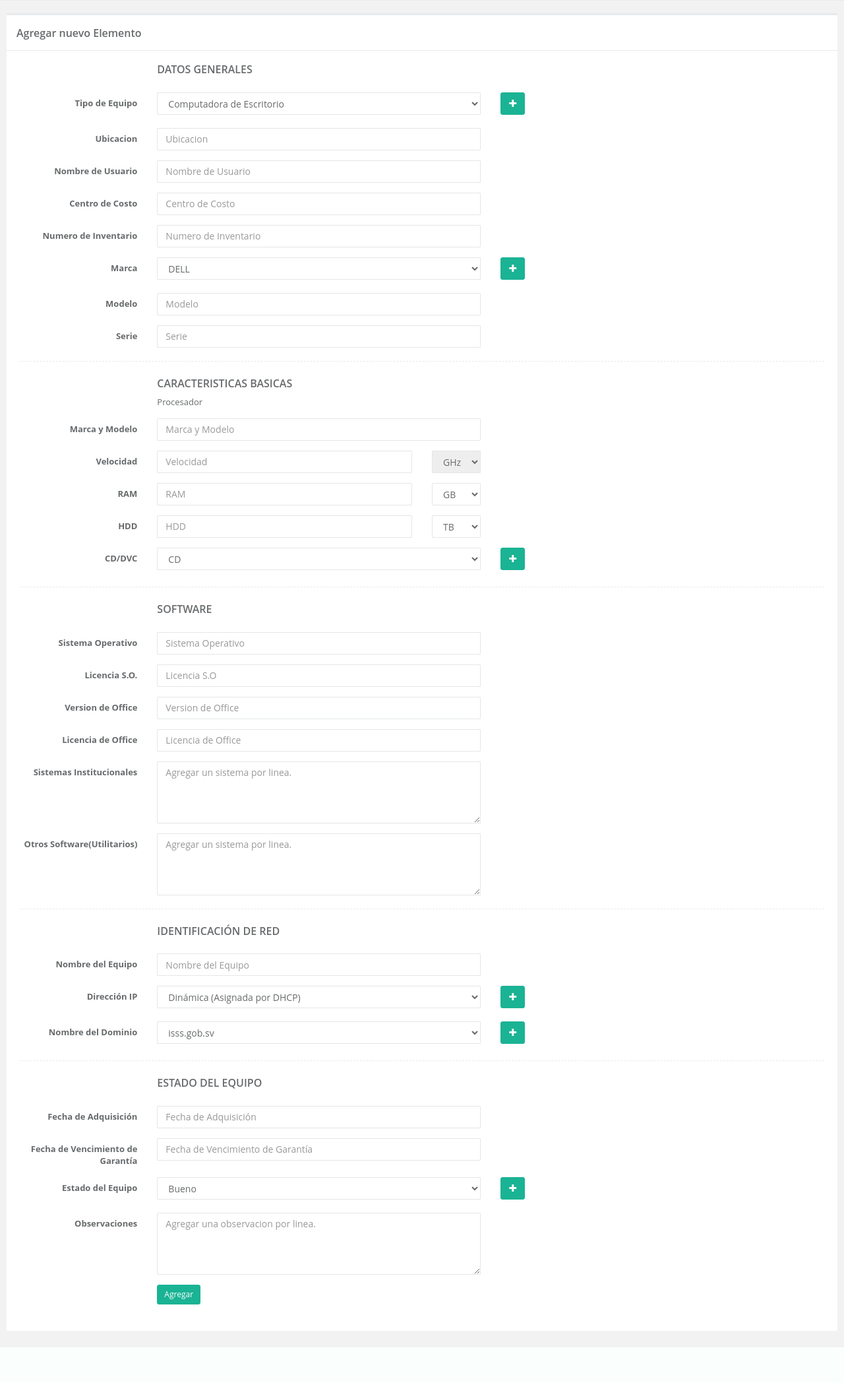
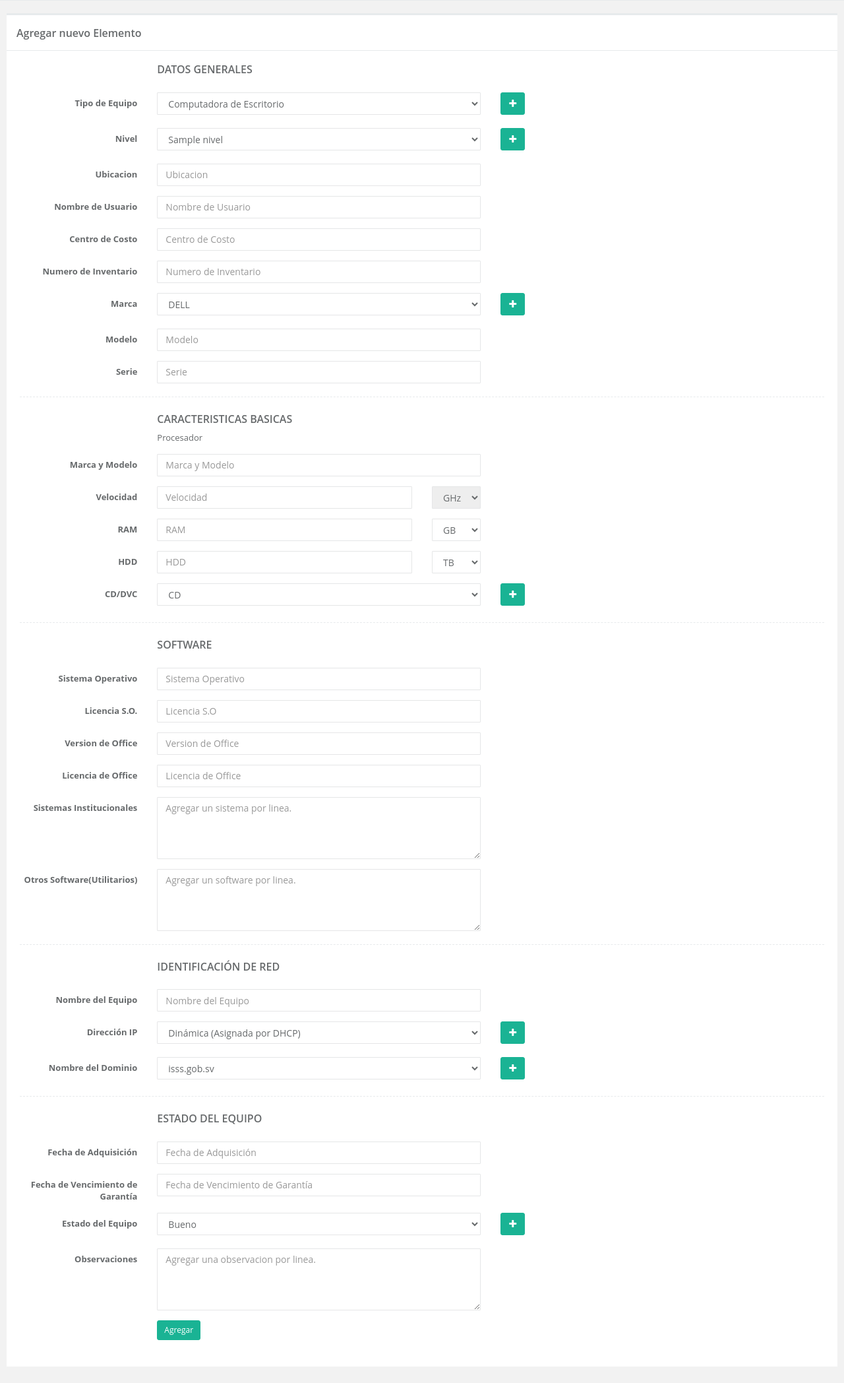
Before and after one commit to Gerard2702/Invequipo, a PHP site: page /nuevo.php in a window 1280 px wide. Shown: the part 60-2156 px from the top of the page at 66% size. Before the commit the page ends 2037 px from the top, so only its background shows below. Run offline with PHP 8.4, Linux system fonts and the light colour scheme; a user stored in the database is signed in; data comes from the database, SQL or seed files in the repository; tables that the repository leaves empty or names only in its code hold one stand-in row (values such as "Sample post"); some libraries are stand-ins or nearby versions.

Commit message:
correcciones

```diff
--- a/nuevo.php
+++ b/nuevo.php
@@ -30,6 +30,10 @@ $num5 = mysqli_num_rows($resp5);
 $query6="SELECT * FROM estado_equipo order by nombre";
 $resp6= $conn->query($query6);
 $num6 = mysqli_num_rows($resp6);
+
+$query7="SELECT * FROM nivel order by nombre";
+$resp7= $conn->query($query7);
+$num7 = mysqli_num_rows($resp7);
 ?>
 
 <!DOCTYPE html>
@@ -50,9 +54,15 @@ $num6 = mysqli_num_rows($resp6);
     <link href="public/css/animate.css" rel="stylesheet">
     <link href="public/css/style.css" rel="stylesheet">
 
+   <!-- Toastr style -->
+    <link href="public/css/plugins/toastr/toastr.min.css" rel="stylesheet">
+
+
+
+
 </head>
 
-<body>
+<body id="inicio">
     <div id="wrapper">
 
         <div id="" class="gray-bg dashbard-1">
@@ -81,6 +91,10 @@ $num6 = mysqli_num_rows($resp6);
                 <h3>Agregar nuevo Elemento</h3>
             </div>
             <div class="ibox-content">
+            <div class="alert alert-success alert-dismissable custom-alert" style="display: none">
+                                <button aria-hidden="true" data-dismiss="alert" class="close" type="button">×</button>
+                                <strong>Registro Exitoso.</strong> El registro se ha guardado exitosamente.
+            </div>
             <form class="form-horizontal" name="nuevo" id="nuevo">
                <div class="form-group">
                     <div class="col-lg-offset-2 col-lg-10">
@@ -99,6 +113,20 @@ $num6 = mysqli_num_rows($resp6);
                     </div>
                     <div class="col-md-5">
                         <button type="button" class="btn btn-primary" data-toggle="modal" data-target="#myModal1"><i class="fa fa-plus"></i></button>
+                    </div>
+                </div>
+                <div class="form-group">
+                    <label class="col-md-2 control-label">Nivel</label>
+                    <div class="col-md-5">
+                        <select class="select2_demo_1 form-control" name="snivel" id="snivel">
+                            <?php if($num7 >0){
+                                while($nivel = mysqli_fetch_array($resp7,MYSQLI_ASSOC)){?>
+                                <option value="<?php echo $nivel['nombre'];?>"><?php echo $nivel['nombre'];?></option>
+                            <?php }} ?>
+                        </select>
+                    </div>
+                    <div class="col-md-5">
+                        <button type="button" class="btn btn-primary" data-toggle="modal" data-target="#myModal7"><i class="fa fa-plus"></i></button>
                     </div>
                 </div>
                 <div class="form-group">
@@ -222,7 +250,7 @@ $num6 = mysqli_num_rows($resp6);
                 </div>
                 <div class="form-group">
                     <label class="col-md-2 control-label">Otros Software(Utilitarios)</label>
-                    <div class="col-lg-5"><textarea rows="4" type="text" placeholder="Agregar un sistema por linea." class="form-control" name="otrossoftware" id="otrossoftware" ></textarea></div>
+                    <div class="col-lg-5"><textarea rows="4" type="text" placeholder="Agregar un software por linea." class="form-control" name="otrossoftware" id="otrossoftware" ></textarea></div>
                 </div>
                 <div class="hr-line-dashed"></div>
                 <div class="form-group">
@@ -452,6 +480,30 @@ $num6 = mysqli_num_rows($resp6);
             </div>
         </div>
     </div>
+    <div class="modal inmodal" id="myModal7" tabindex="-1" role="dialog"  aria-hidden="true">
+        <div class="modal-dialog">
+            <div class="modal-content animated fadeIn">
+                <div class="modal-header">
+                    <button type="button" class="close" data-dismiss="modal"><span aria-hidden="true">&times;</span><span class="sr-only">Close</span></button>
+                    <h6 class="modal-title">Agregar Nivel</h6>
+                </div>
+                <form class="form-horizontal" id="fnivel">
+                <div class="modal-body">
+
+                        <div class="form-group">
+                            <label class="col-md-4 control-label">Nivel</label>
+                            <div class="col-md-8"><input type="text" placeholder="Nivel" class="form-control" name="lnivel" id="lnivel" required></div>
+                        </div>
+
+                </div>
+                <div class="modal-footer">
+                   <button type="button" class="btn btn-white" data-dismiss="modal">Cancelar</button>
+                    <button type="submit" class="btn btn-primary" name="gestado" id="gestado">Guardar</button>
+                </div>
+                 </form>
+            </div>
+        </div>
+    </div>
     <!-- Mainly scripts -->
     <script src="public/js/jquery-2.1.1.js"></script>
     <script src="public/js/bootstrap.min.js"></script>
@@ -463,6 +515,9 @@ $num6 = mysqli_num_rows($resp6);
     <!-- Custom and plugin javascript -->
     <script src="public/js/inspinia.js"></script>
     <script src="public/js/plugins/pace/pace.min.js"></script>
+
+   <!-- Toastr -->
+    <script src="public/js/plugins/toastr/toastr.min.js"></script>
 
     <script>
         $(document).ready(function() {
@@ -490,6 +545,30 @@ $num6 = mysqli_num_rows($resp6);
                 }
             }).done(function(data) {
                 $('#myModal1').modal('hide');
+            });
+
+        });
+
+         $("#fnivel").submit(function(event){
+ 	    event.preventDefault();
+	    var name = $("#lnivel").val();
+        var x = document.getElementById("snivel");
+        var option = document.createElement("option");
+        option.text = name;
+        option.name = name;
+        x.add(option, x[0]);
+        x.selectedIndex = 0;
+
+            $.ajax({
+                type:"POST",
+                url: "consultas.php",
+                dataType:"text",
+                data:{
+                    funcion:"guardarnivel",
+                    name:name,
+                }
+            }).done(function(data) {
+                $('#myModal7').modal('hide');
             });
 
         });
@@ -620,6 +699,7 @@ $num6 = mysqli_num_rows($resp6);
         var otrossoftwares = $("#otrossoftware").val();
         var observaciones = $("#observaciones").val();
             var tipoequipo = $("#stipoequipo").val();
+            var nivel = $("#nivel").val();
             var ubicacion = $("#ubicacion").val();
             var nombreuser = $("#nombreuser").val();
             var centrocosto = $("#centrocosto").val();
@@ -656,6 +736,7 @@ $num6 = mysqli_num_rows($resp6);
                     otrossoftwares:otrossoftwares,
                     observaciones:observaciones,
                     tipoequipo:tipoequipo,
+                    nivel:nivel,
                     ubicacion:ubicacion,
                     nombreuser:nombreuser,
                     centrocosto:centrocosto,
@@ -683,7 +764,10 @@ $num6 = mysqli_num_rows($resp6);
                     sestado:sestado,
                 }
             }).done(function(data) {
-
+                $('body, html').animate({
+			         scrollTop: '0px'
+		          }, 300);
+                $('.custom-alert').fadeIn();
             });
         });
     </script>
```
Also changed, not shown: consultas.php (+43 -10 lines).
